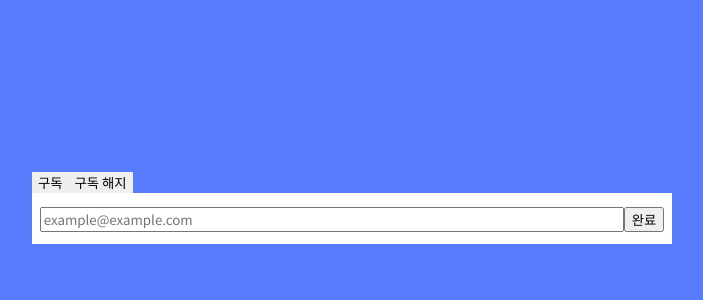
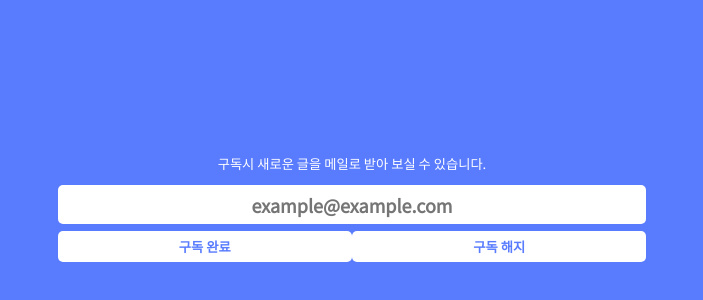
Before and after one commit to Choi-Jinwoo/Blog_Web, a Vue app: page /subscribe in a window 1280 px wide. Shown: the part 192-492 px from the top of the page, without its empty margins (288-991 px from the left). Built offline with nearby package versions, Linux system fonts and the light colour scheme; a web font is replaced by a local one; what vue-sweetalert2 would draw is missing.

Commit message:
[ADD] Subscribe Page

```diff
--- a/src/components/main/titleBar.vue
+++ b/src/components/main/titleBar.vue
@@ -6,7 +6,7 @@
         class="adminpage-btn"
         v-show="this.isAdmin === true"
       >Admin</button>
-      <button class="subscribe-btn">Subscribe</button>
+      <button class="subscribe-btn" @click="$router.push('/subscribe')">Subscribe</button>
       <button class="login-btn" v-if="this.id !== null" @click="logout">Logout</button>
       <button class="logout-btn" v-else @click="login">Login</button>
       <button class="about-btn">About</button>
--- a/src/views/subscribe.vue
+++ b/src/views/subscribe.vue
@@ -1,45 +1,122 @@
 <template>
   <div class="subscribe">
     <div class="subscribe-container">
-      <div class="select-container">
-        <button>구독</button>
-        <button>구독 해지</button>
-      </div>
+      <h5>구독시 새로운 글을 메일로 받아 보실 수 있습니다.</h5>
       <div class="subscribe-input-form">
-        <input type="text" placeholder="example@example.com" />
-        <button>완료</button>
+        <input type="text" placeholder="example@example.com" v-model="email" />
+        <button @click="subscribe">구독 완료</button>
+        <button @click="cancelSubscribe">구독 해지</button>
       </div>
     </div>
   </div>
 </template>
 
+<script>
+import axios from "axios";
+import SERVER_ENV from "../../env/server";
+
+export default {
+  data() {
+    return {
+      email: ""
+    };
+  },
+  methods: {
+    subscribe() {
+      axios
+        .post(`${SERVER_ENV.API_ADDR}/subscription`, {
+          email: this.email
+        })
+        .then(resp => {
+          this.$swal(
+            "구독 성공",
+            "감사합니다. 새로운 글을 메일을 통해 확인 가능합니다.",
+            "success"
+          );
+          this.$router.push("/");
+        })
+        .catch(err => {
+          const { status } = err.response;
+          if (status === 400) {
+            this.$swal("오류", "메일을 입력해주세요.", "warning");
+            return;
+          }
+          if (status === 409) {
+            this.$swal("오류", "이미 구독한 메일입니다.", "warning");
+            return;
+          }
+        });
+    },
+    cancelSubscribe() {
+      axios
+        .post(`${SERVER_ENV.API_ADDR}/subscription/cancel`, {
+          email: this.email
+        })
+        .then(resp => {
+          this.$swal("구독 취소", "구독을 취소하였습니다.", "success");
+          this.$router.push("/");
+        })
+        .catch(err => {
+          const { status } = err.response;
+          if (status === 400) {
+            this.$swal("오류", "메일을 입력해주세요.", "warning");
+            return;
+          }
+          if (status === 404) {
+            this.$swal("오류", "구독 되지 않은 메일입니다.", "warning");
+            return;
+          }
+        });
+    }
+  }
+};
+</script>
+
 <style lang="scss" scoped>
 .subscribe {
-  background-color: #597cff;
   height: 100vh;
   display: flex;
   align-items: center;
   justify-content: center;
+  background-color: #597cff;
 
   .subscribe-container {
     width: 50%;
-    .select-container {
-      display: flex;
-      align-items: flex-start;
-
-      :hover {
-        cursor: pointer;
+    h5 {
+      margin: 0;
+      padding: 0;
+      color: #ffffff;
+      font-weight: normal;
+      margin-bottom: 2%;
+    }
+    .subscribe-input-form {
+      width: 100%;
+      input {
+        color: #597cff;
+        margin: 0 auto;
+        display: block;
+        width: 90%;
+        padding: 1%;
+        border: none;
+        border-radius: 5px;
+        text-align: center;
+        font-size: 18px;
+        font-weight: bold;
       }
       button {
+        width: 46%;
+        background-color: #ffffff;
         border: none;
-      }
-    }
-    .subscribe-input-form {
-      background-color: #ffffff;
-      width: 100%;
-      padding: 2% 0;
-      input {
-        width: 90%;
+        margin-top: 1%;
+        padding: 1% 0;
+        border-radius: 5px;
+        color: #597cff;
+        font-weight: bold;
+        &:hover {
+          color: #ffffff;
+          background-color: rgba($color: #000000, $alpha: 0.2);
+          cursor: pointer;
+        }
       }
     }
   }
```
